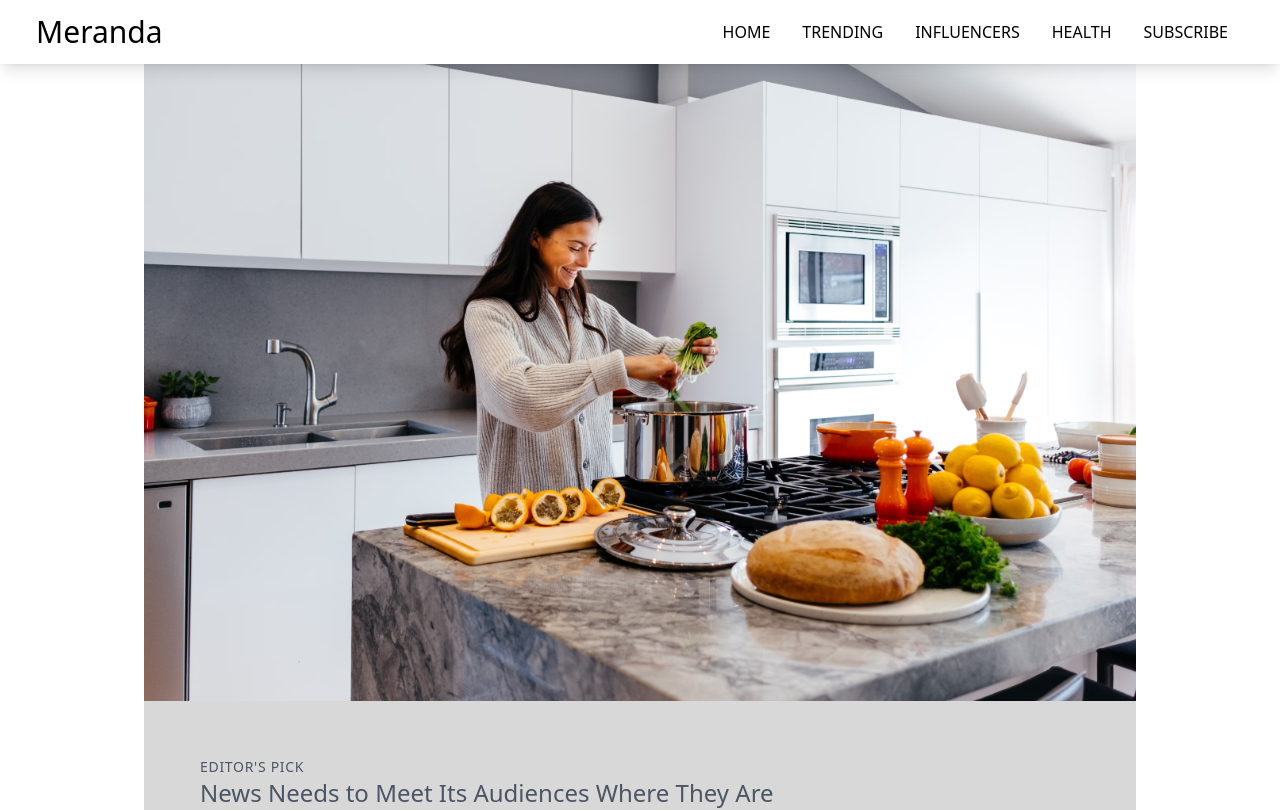
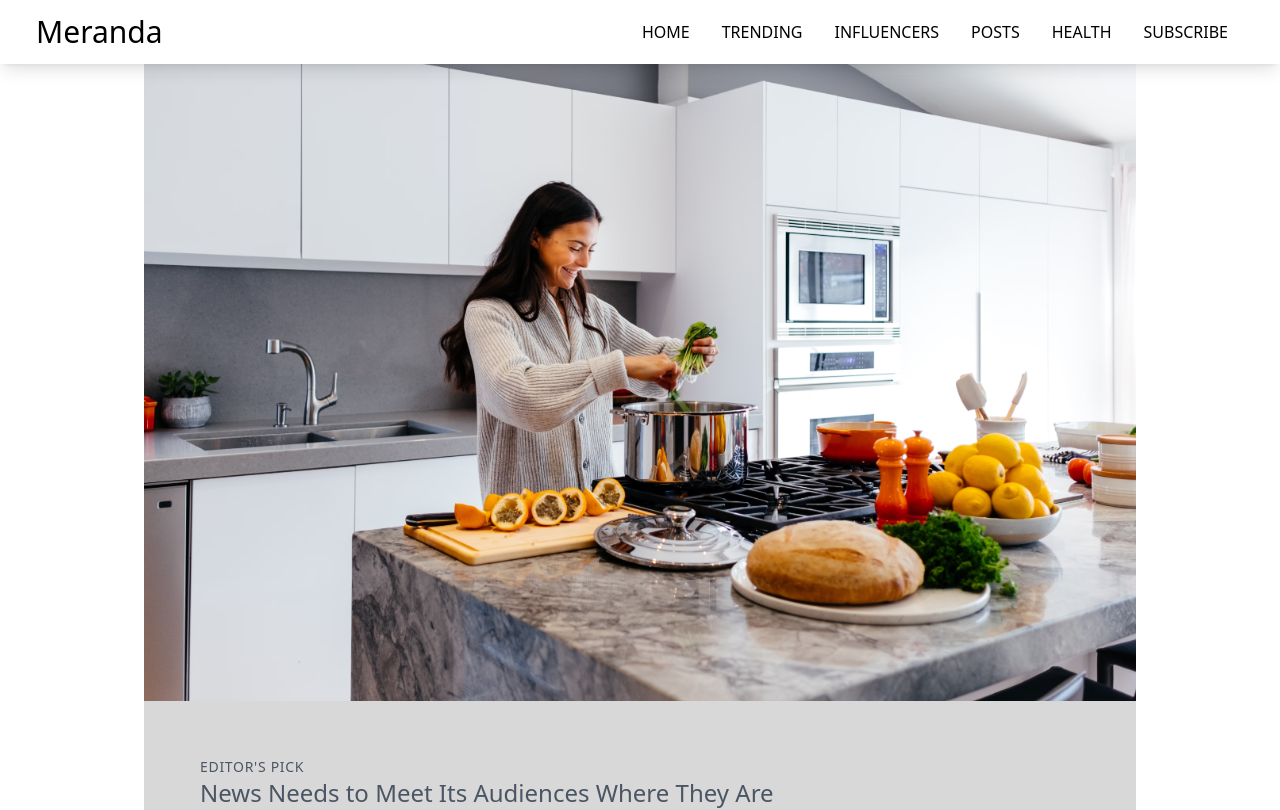
Before and after one commit to MorinaElsa/Vue-Tailwind-VlogTemplate, a Vue app: page / in a window 1280 px wide. Shown: the top 810 px of the page. Built offline with nearby package versions, Linux system fonts and the light colour scheme; the HTML template or start-up script is replaced by a standard one.

Commit message:
adding posts in navbar

```diff
--- a/src/assets/data/navBarData.js
+++ b/src/assets/data/navBarData.js
@@ -19,6 +19,12 @@ const dataNavBar = [
     },
     {
         id: "4",
+        sectionId: "#posts",
+        name: "Posts"
+
+    },
+    {
+        id: "5",
         sectionId: "#health",
         name: "Health"
 
--- a/src/components/NavBar.vue
+++ b/src/components/NavBar.vue
@@ -4,7 +4,7 @@
       class="flex justify-between items-center h-16 px-4 max-w-[1240px] mx-auto"
     >
       <h2 class="text-3xl font-cabin hover:text-hover-green">Meranda</h2>
-      <div class="sm:hidden">
+      <div class="md:hidden">
         <button
           @click="toggleMenu"
           class="text-xl text-gray-800 focus:outline-none"
@@ -18,9 +18,9 @@
         </button>
       </div>
       <ul
-        :class="`uppercase sm:flex ${
+        :class="`uppercase md:flex ${
           isMenuOpen ? 'block' : 'hidden'
-        } font-mono sm:mt-0 mt-4 absolute sm:relative top-full left-0 sm:top-0 sm:left-auto sm:flex flex-col sm:flex-row bg-white sm:bg-transparent w-full sm:w-auto justify-center items-center`"
+        } font-mono md:mt-0 mt-4 absolute md:relative top-full left-0 md:top-0 md:left-auto md:flex flex-col md:flex-row bg-white md:bg-transparent w-full md:w-auto justify-center items-center`"
       >
         <li
           v-for="link in dataNavBar"
```
